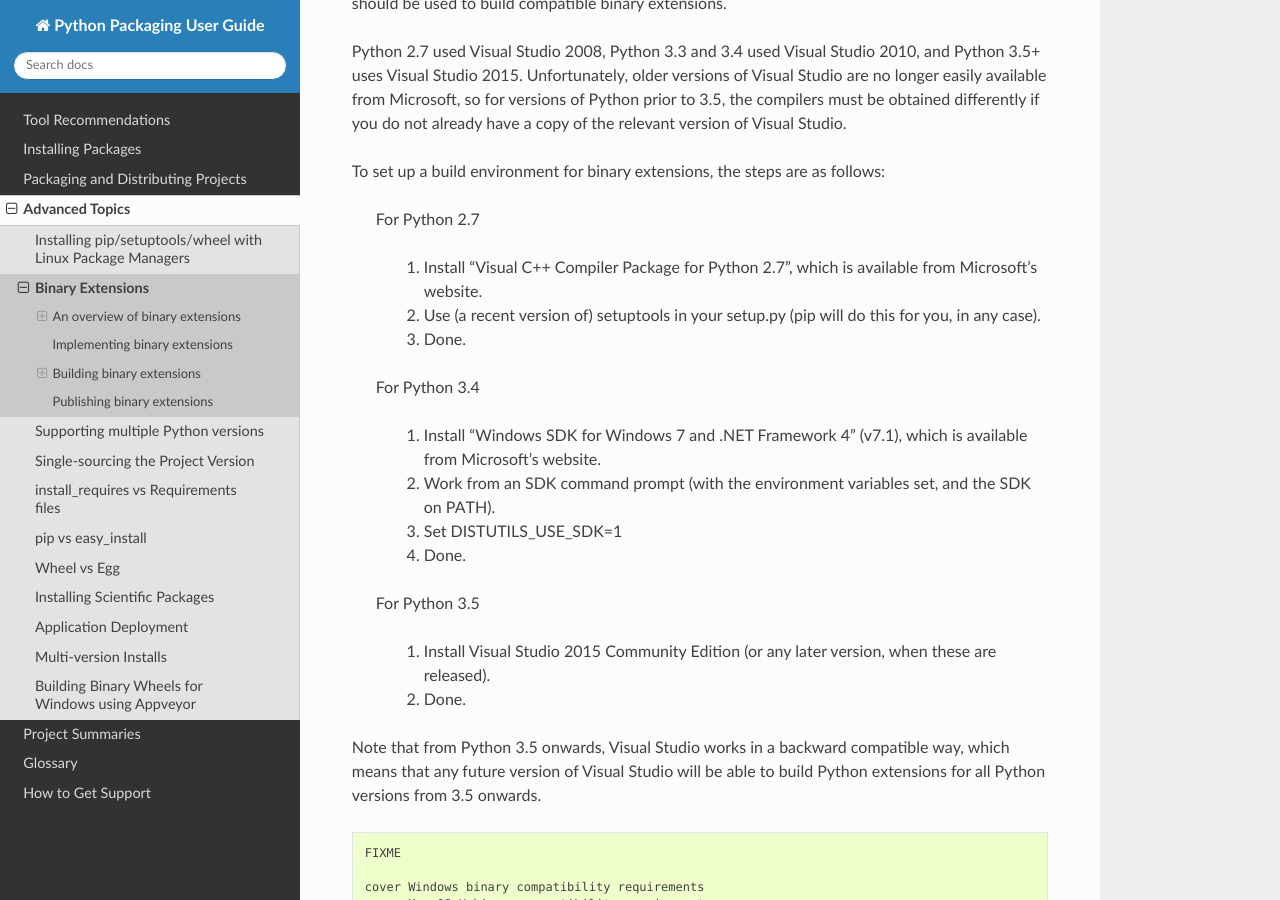
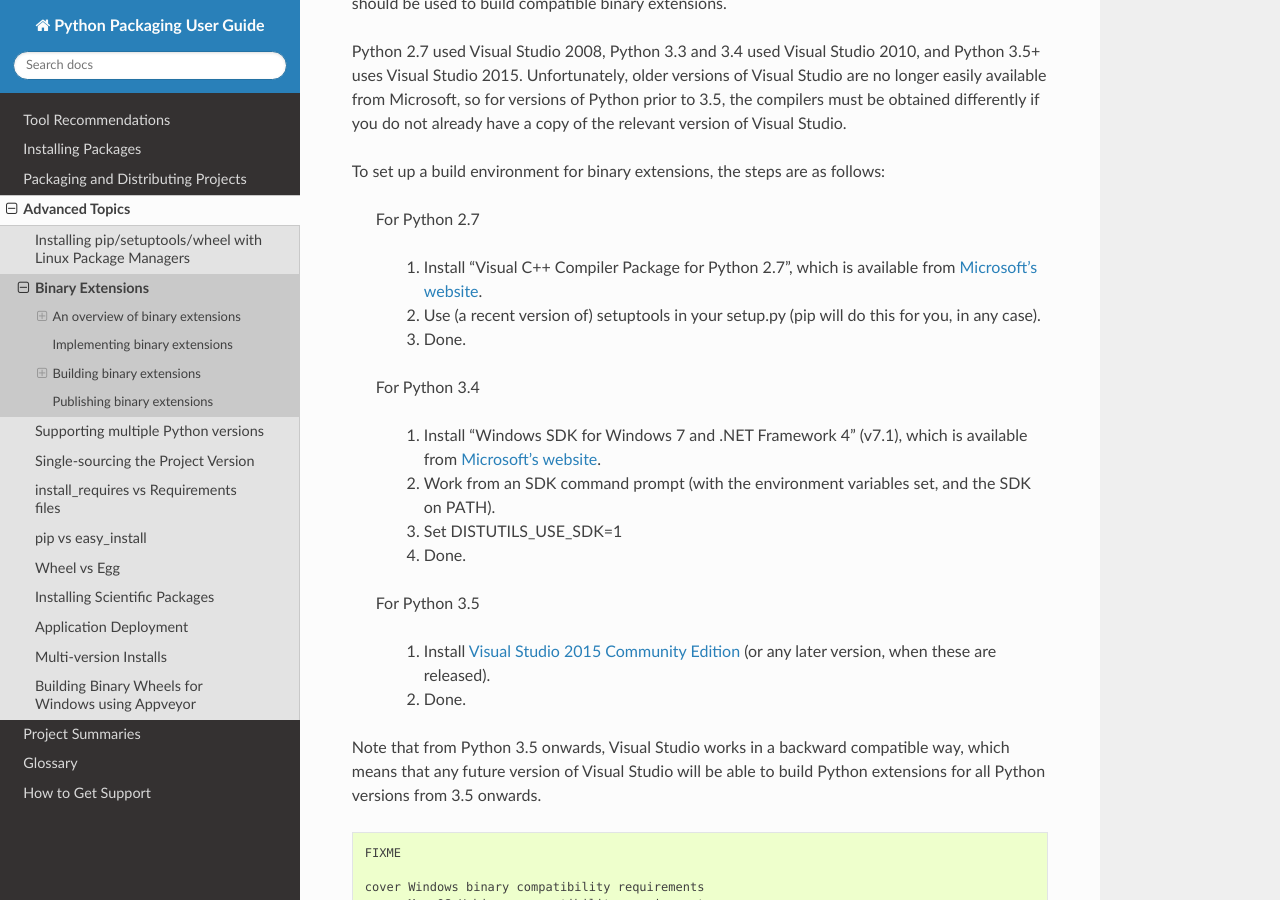
Before and after one commit to pypa/packaging.python.org, a Sphinx documentation site: the page built from source/extensions.rst, in a window 1280 px wide and 900 px high, scrolled down 4211 px. Built offline with Sphinx 7.4.7 and the Read the Docs theme 2.0.0, drawn with Linux system fonts in a browser that asks for light colours; pages that are not in the unit, such as notebooks, are missing from menus.

Commit message:
Add links to the MS site

```diff
--- a/source/extensions.rst
+++ b/source/extensions.rst
@@ -239,7 +239,8 @@
     For Python 2.7
 
         1. Install "Visual C++ Compiler Package for Python 2.7",
-           which is available from Microsoft's website.
+           which is available from
+           `Microsoft's website <https://www.microsoft.com/en-gb/download/details.aspx?id=44266>`__.
         2. Use (a recent version of) setuptools in your setup.py (pip will
            do this for you, in any case).
         3. Done.
@@ -247,7 +248,8 @@
     For Python 3.4
 
         1. Install "Windows SDK for Windows 7 and .NET Framework 4" (v7.1),
-           which is available from Microsoft's website.
+           which is available from
+           `Microsoft's website <https://www.microsoft.com/en-gb/download/details.aspx?id=8279>`__.
         2. Work from an SDK command prompt (with the environment variables
            set, and the SDK on PATH).
         3. Set DISTUTILS_USE_SDK=1
@@ -255,8 +257,9 @@
 
     For Python 3.5
 
-        1. Install Visual Studio 2015 Community Edition (or any later
-           version, when these are released).
+        1. Install `Visual Studio 2015 Community Edition
+           <https://www.visualstudio.com/en-us/downloads/download-visual-studio-vs.aspx>`__
+           (or any later version, when these are released).
         2. Done.
 
 Note that from Python 3.5 onwards, Visual Studio works in a backward
```
